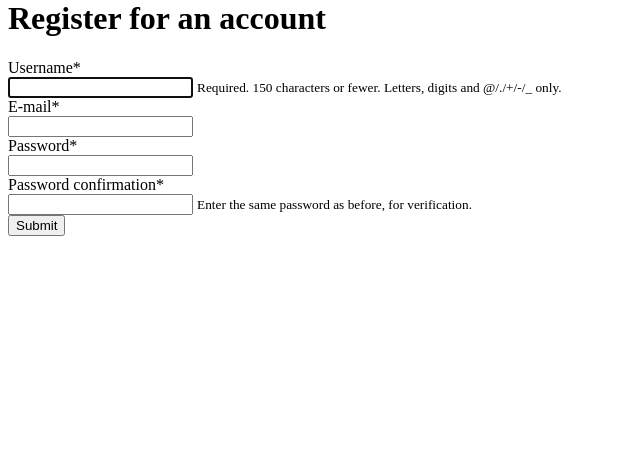
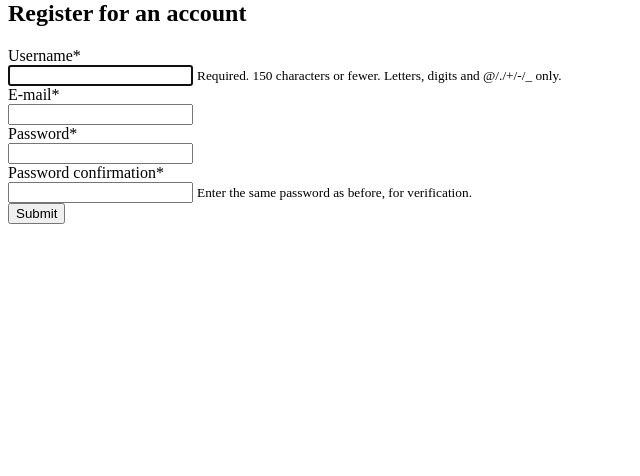
Before and after one commit to LianaCarlaPassaro/20220421DonarSangre, a Django app: page /accounts/register/ in a window 1280 px wide. Shown: the part 93-569 px from the top of the page, without its empty margins (0-640 px from the left). Run offline with Django 3.2, Linux system fonts and the light colour scheme; some libraries are stand-ins or nearby versions.

Commit message:
Crispy package allows you to control the rendering behavior of your Django forms CSS without adding any custom CSS declarations.

```diff
--- a/django-registration-2.10/donantes/models.py
+++ b/django-registration-2.10/donantes/models.py
@@ -25,7 +25,7 @@ class Donante(models.Model):
     #tipoSangre = models.ForeignKey(GrupoFactor, on_delete=models.SET_NULL, null=True)
     tipoSangre = models.CharField(max_length=255, choices=GRUPO_FACTOR)
     fechaUltimaExtraccion = models.DateField()
-    mail = models.CharField(max_length=255)
+    mail = models.EmailField(max_length=255)
 
 
     def __str__(self):
--- a/django-registration-2.10/registration/templates/registration/registration_form.html
+++ b/django-registration-2.10/registration/templates/registration/registration_form.html
@@ -2,16 +2,17 @@
 {% load i18n %}
 {% load crispy_forms_tags %}
 
-{% block title %}{% trans "Register for an account" %}{% endblock %}
+{% block content %}
+<div class="col-sm-6 col-sm-offset-3">
+    <h2 class="text-align-center"><strong>Register for an account</strong></h2>
+    <form method="post" action="">
+        {% csrf_token %}
+            {{form|crispy}}
+        <button class="btn btn-primary" type="submit">Submit</button>
 
-{% block content %}
-<form method="post" action="">
-    {% csrf_token %}
-    {{ form|crispy }}
-    <input type="submit" value="{% trans 'Submit' %}" />
-</form>
+    </form>
+</div>
 {% endblock %}
-
 
 {% comment %}
 **registration/registration_form.html**
```
